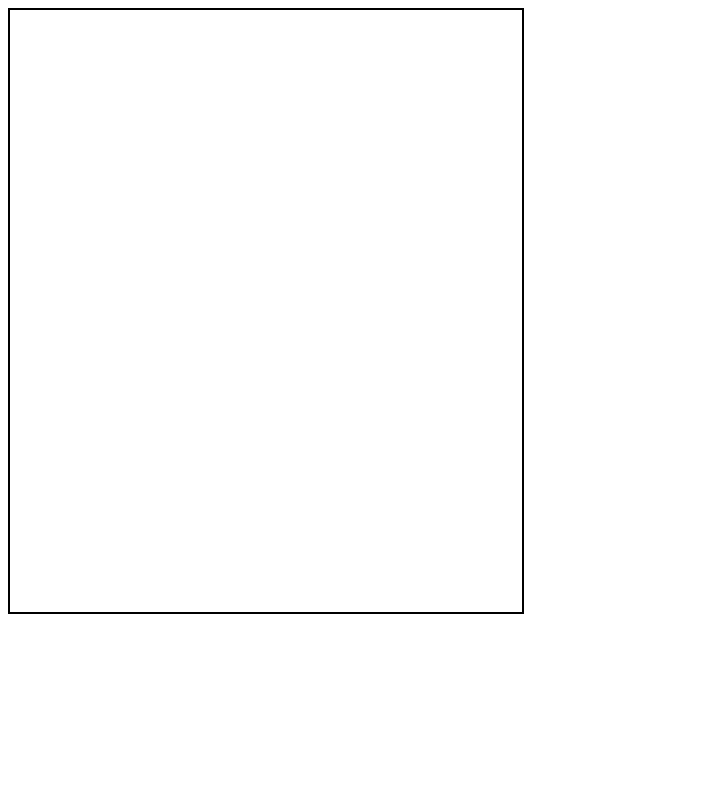
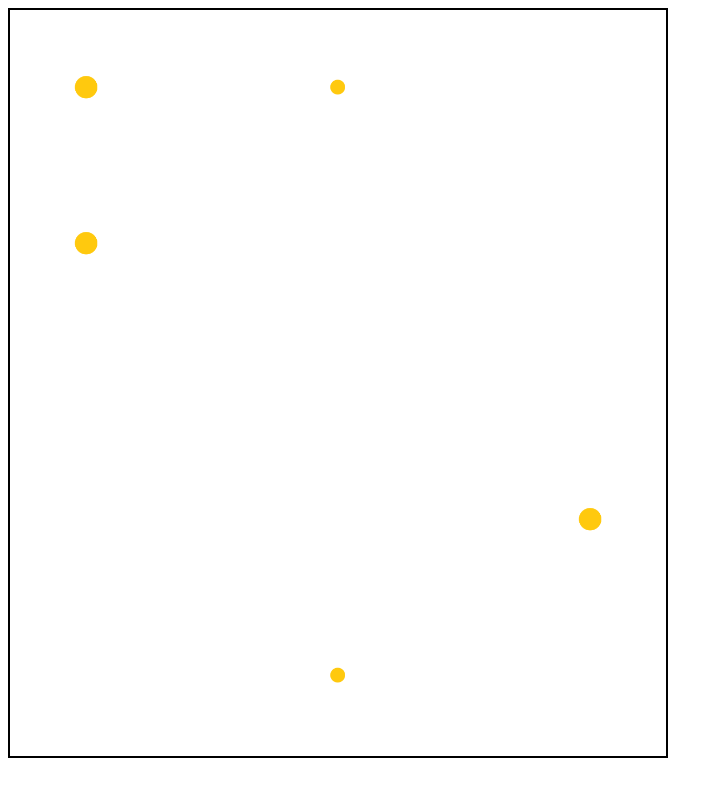
Before and after one commit to Lacilo/Buvarrobot, a plain HTML site: page Verseny/index.html in a window 1280 px wide. Shown: the whole page, without its empty margins (0-723 px from the left). Drawn offline with Linux system fonts and the light colour scheme.

Commit message:
Update index.html

```diff
--- a/Verseny/index.html
+++ b/Verseny/index.html
@@ -54,28 +54,46 @@
 <script>
 i = 0;
 
+gyongyok = []
+
 while(i != 5){
-    rRublika = Math.random() * 25;
+    rRublika = Math.floor(Math.random() * 24);
+    rRublika++
     String(rRublika)
+
+    console.log(gyongyok)
 
     console.log("1.")
 
-    rGyongy = Math.random() * 5;
+    rGyongy = Math.floor(Math.random() * 4);
     String(rGyongy)
 
     console.log("2.")
 
+    console.log(rGyongy)
 
     kep = "gyongy"+rGyongy+".png"
 
     console.log(kep)
 
-    document.getElementById("1").src= kep;
+
+    kepAdd = document.getElementById(rRublika)
+
+    if(gyongyok.includes(rRublika)){
+
+    }else{
+        kepAdd.src = kep
+        gyongyok.push(rRublika)
+        i++
+    }
+
 
     console.log("3.")
 
-    i++
-}
 
 
+
+}
+console.log(gyongyok)
+
 </script>
```
